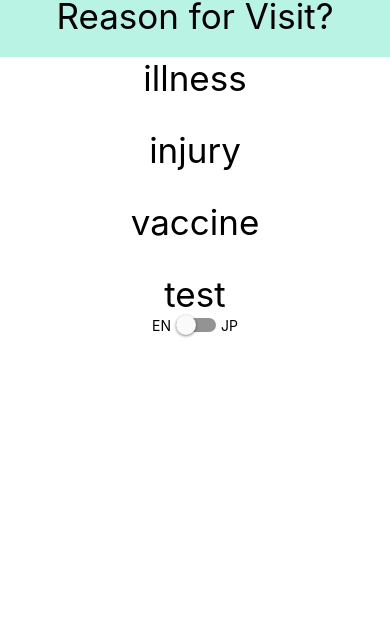
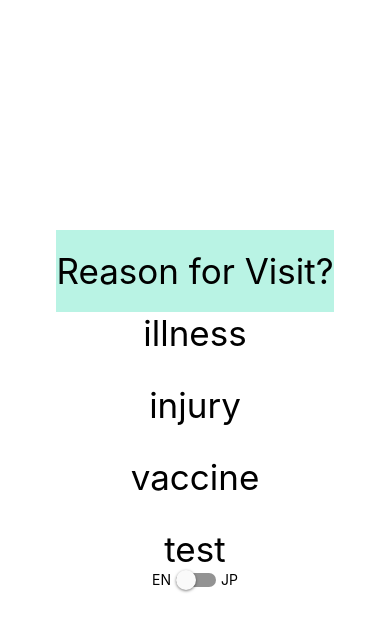
Before and after one commit to MyKamonohashi/itamitto-frontend, a React Native app in the folder client/: screen / in a window 390 px wide. Shown: the top 632 px of the page. Built offline with nearby package versions, Linux system fonts and the light colour scheme.

Commit message:
fix: frameOne header width

```diff
--- a/client/src/App.tsx
+++ b/client/src/App.tsx
@@ -1,15 +1,15 @@
 import { registerRootComponent } from 'expo';
 import { StatusBar } from 'expo-status-bar';
-import { StyleSheet, View } from 'react-native';
-import FrameOne from './components/FrameOne';
+import { StyleSheet, View} from 'react-native';
+import FrameOne from './components/FrameOne'
 
 export default function App() {
   return (
-    <View>
+    <View style={styles.container}>
+      <View>
       <FrameOne />
-      <View>
-        <StatusBar style="auto" />
       </View>
+      <StatusBar style="auto" />
     </View>
   );
 }
@@ -19,29 +19,8 @@ const styles = StyleSheet.create({
     flex: 1,
     backgroundColor: '#fff',
     alignItems: 'center',
-    justifyContent: 'space-around'
+    justifyContent: 'center',
   },
-  header: {
-    backgroundColor: '#B9F3E4',
-    fontSize: 35,
-    textAlign: 'center',
-    width:'100%',
-    paddingBottom: 20,
-    paddingTop: 20,
-    marginTop: -25
-  },
-  buttons: {
-    gap: 30
-  },
-  buttonText: {
-    fontSize: 35,
-    textAlign: 'center',
-  },
-  switch: {
-    flexDirection: 'row',
-    alignItems: 'center',
-    gap: 5,
-  }
 });
 
 registerRootComponent(App);
--- a/client/src/components/FrameOne.tsx
+++ b/client/src/components/FrameOne.tsx
@@ -59,7 +59,7 @@ const styles = StyleSheet.create({
     backgroundColor: '#B9F3E4',
     fontSize: 35,
     textAlign: 'center',
-    width:'100%',
+    minWidth:'100%',
     paddingBottom: 20,
     paddingTop: 20,
     marginTop: -25
```
